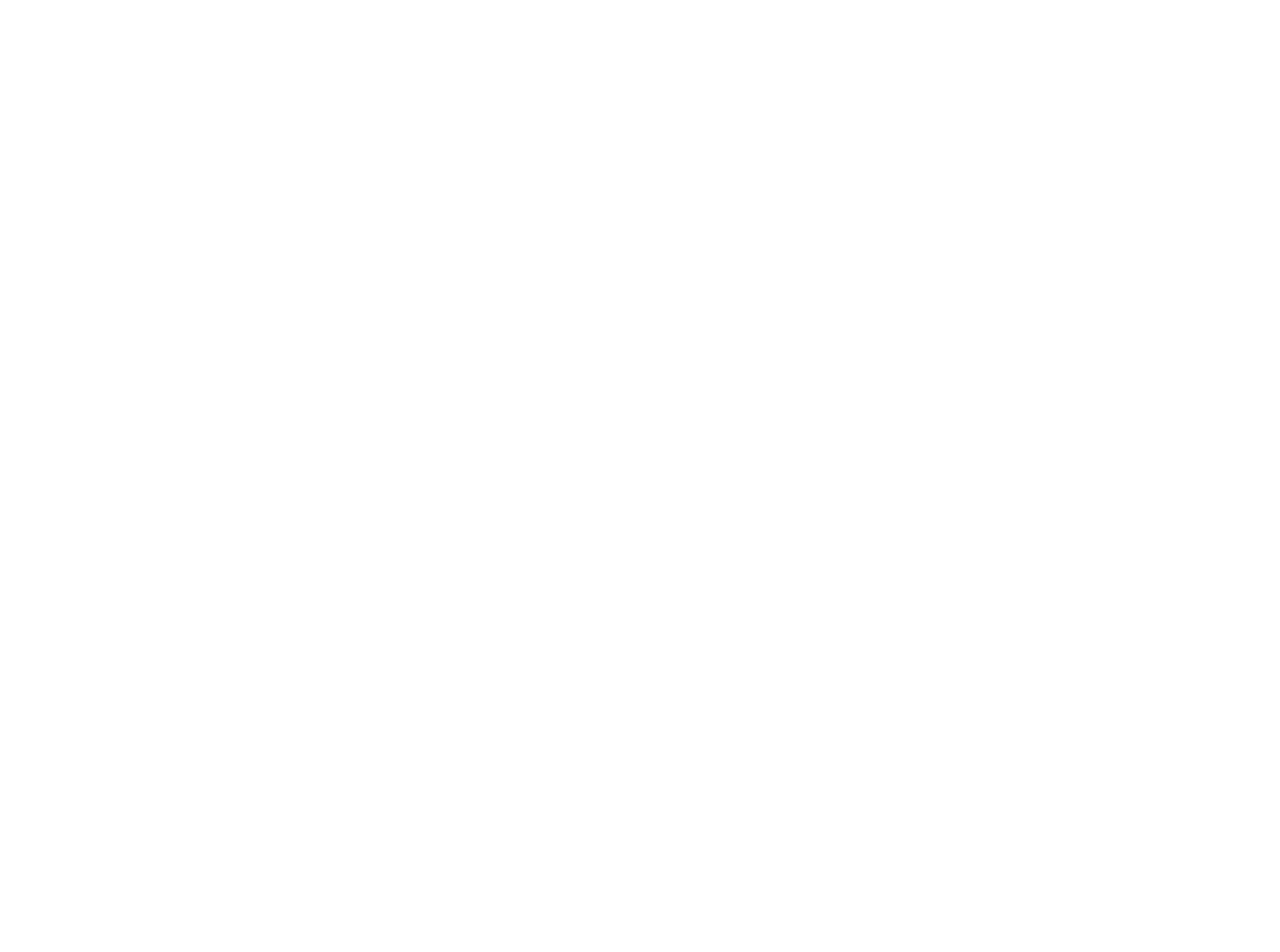
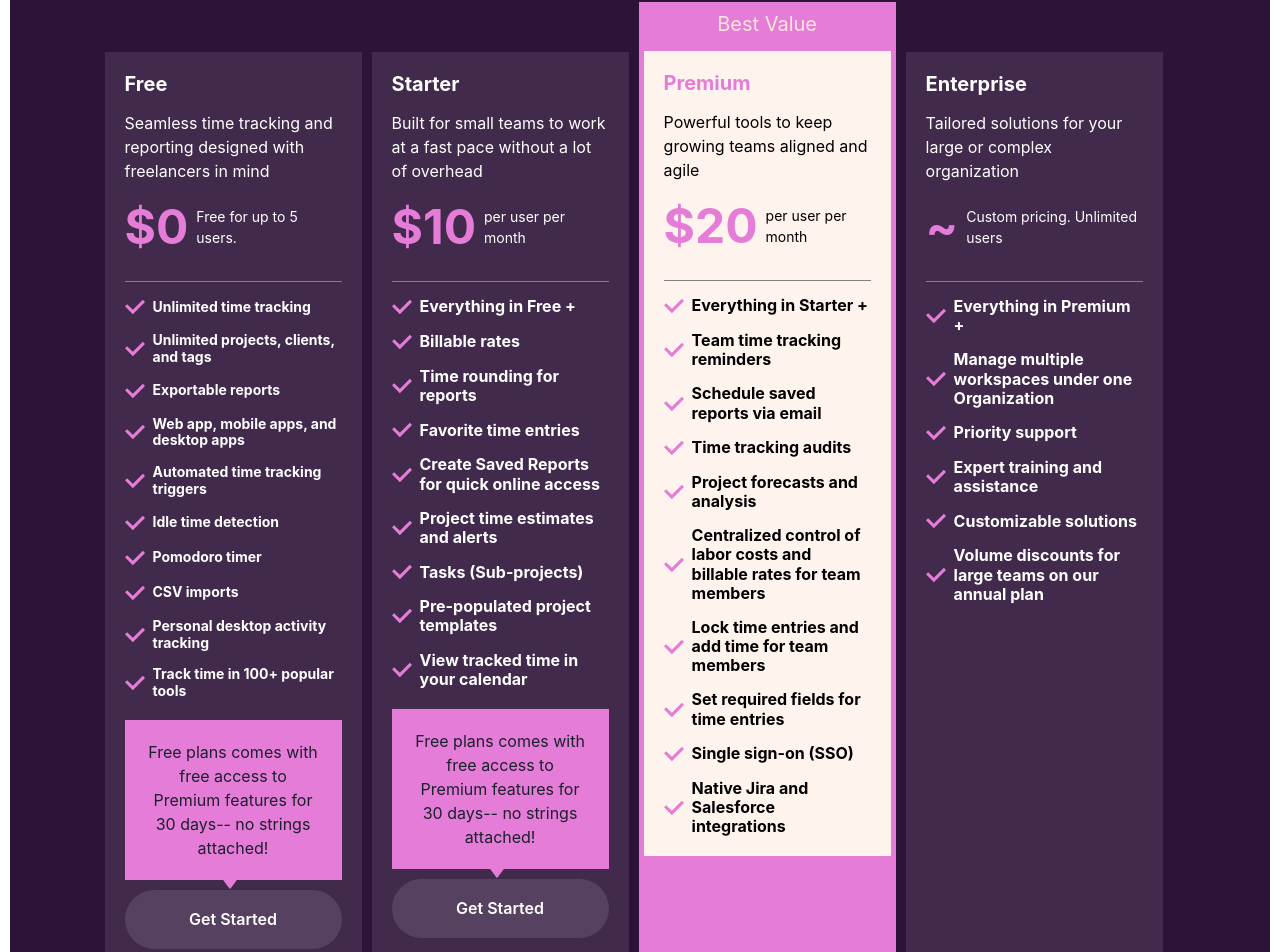
Before and after one commit to haresh2349/wrong-drain-3904, a React (Create React App) app: page / in a window 1280 px wide. Shown: the part 391-1343 px from the top of the page. Before the commit the page ends 800 px from the top, so only its background shows below. Built offline with nearby package versions, Linux system fonts and the light colour scheme.

Commit message:
pricing plans updated

```diff
--- /dev/null
+++ b/src/Components/Pricing/Plans.jsx
@@ -0,0 +1,377 @@
+import {
+  Box,
+  Button,
+  Flex,
+  Grid,
+  GridItem,
+  Heading,
+  HStack,
+  Stack,
+  Text,
+} from "@chakra-ui/react";
+import React from "react";
+import { CheckIcon, TriangleDownIcon } from "@chakra-ui/icons";
+const Plans = () => {
+  const free = [
+    {
+      id: 1,
+      text: "Unlimited time tracking",
+    },
+    {
+      id: 2,
+      text: "Unlimited projects, clients, and tags",
+    },
+    {
+      id: 3,
+      text: "Exportable reports",
+    },
+    {
+      id: 4,
+      text: "Web app, mobile apps, and desktop apps",
+    },
+    {
+      id: 5,
+      text: "Automated time tracking triggers",
+    },
+    {
+      id: 6,
+      text: "Idle time detection",
+    },
+    {
+      id: 7,
+      text: "Pomodoro timer",
+    },
+    {
+      id: 8,
+      text: "CSV imports",
+    },
+    {
+      id: 9,
+      text: "Personal desktop activity tracking",
+    },
+    {
+      id: 10,
+      text: "Track time in 100+ popular tools",
+    },
+  ];
+  const starter = [
+    {
+      id: 1,
+      text: "Everything in Free +",
+    },
+    {
+      id: 2,
+      text: "Billable rates",
+    },
+    {
+      id: 3,
+      text: "Time rounding for reports",
+    },
+    {
+      id: 4,
+      text: "Favorite time entries",
+    },
+    {
+      id: 5,
+      text: "Create Saved Reports for quick online access",
+    },
+    {
+      id: 6,
+      text: "Project time estimates and alerts",
+    },
+    {
+      id: 7,
+      text: "Tasks (Sub-projects)",
+    },
+    {
+      id: 8,
+      text: "Pre-populated project templates",
+    },
+    {
+      id: 9,
+      text: "View tracked time in your calendar",
+    },
+  ];
+  const premium = [
+    {
+      id: 1,
+      text: "Everything in Starter +",
+    },
+    {
+      id: 2,
+      text: "Team time tracking reminders",
+    },
+    {
+      id: 3,
+      text: "Schedule saved reports via email",
+    },
+    {
+      id: 4,
+      text: "Time tracking audits",
+    },
+    {
+      id: 5,
+      text: "Project forecasts and analysis",
+    },
+    {
+      id: 6,
+      text: "Centralized control of labor costs and billable rates for team members",
+    },
+    {
+      id: 7,
+      text: "Lock time entries and add time for team members",
+    },
+    {
+      id: 8,
+      text: "Set required fields for time entries",
+    },
+    {
+      id: 9,
+      text: "Single sign-on (SSO)",
+    },
+    {
+      id: 10,
+      text: "Native Jira and Salesforce integrations",
+    },
+  ];
+  const enterPrise = [
+    {
+      id: 1,
+      text: "Everything in Premium +",
+    },
+    {
+      id: 2,
+      text: "Manage multiple workspaces under one Organization",
+    },
+    {
+      id: 3,
+      text: "Priority support",
+    },
+    {
+      id: 4,
+      text: "Expert training and assistance",
+    },
+    {
+      id: 5,
+      text: "Customizable solutions",
+    },
+    {
+      id: 6,
+      text: "Volume discounts for large teams on our annual plan",
+    },
+  ];
+  return (
+    <Box maxW="1260px" m="auto">
+      <Grid w="85%" m="auto" gridTemplateColumns={"repeat(4,24%)"} gap="10px">
+        <GridItem bg="#412A4C" p="20px" mt="50px">
+          <Heading size={"md"} color="#FFFF" mb="15px">
+            Free
+          </Heading>
+          <Text color="#FFFF" mb="20px">
+            Seamless time tracking and reporting designed with freelancers in
+            mind
+          </Text>
+          <HStack
+            borderBottom="1px solid #808080"
+            paddingBottom="30px"
+            mb="15px"
+          >
+            <Heading size={"2xl"} color="#E57CD8">
+              $0
+            </Heading>
+            <Text color="#FFFF" fontSize="14px">
+              Free for up to 5 users.
+            </Text>
+          </HStack>
+          <Flex flexDirection={"column"} gridGap="15px">
+            {free.map((el) => {
+              return (
+                <HStack key={el.id}>
+                  <CheckIcon color={"#E57CD8"} fontSize="20px" />
+                  <Heading size={"xs"} color="#FFFF">
+                    {el.text}
+                  </Heading>
+                </HStack>
+              );
+            })}
+          </Flex>
+          <Box>
+            <Box
+              bg="#E57CD8"
+              p="20px"
+              textAlign="center"
+              position="relative"
+              mb="10px"
+              mt="20px"
+            >
+              <Text>
+                Free plans comes with free access to Premium features for 30
+                days-- no strings attached!
+              </Text>
+              <TriangleDownIcon
+                position="absolute"
+                bottom="-12px"
+                left="45%"
+                color="#E57CD8"
+              />
+            </Box>
+            <Box>
+              <Button
+                w="100%"
+                p="20px 0"
+                size="ld"
+                borderRadius="30px"
+                bg="#564260"
+                color="#FFFF"
+              >
+                Get Started
+              </Button>
+            </Box>
+          </Box>
+        </GridItem>
+        <GridItem bg="#412A4C" p="20px" mt="50px">
+          <Heading color="#FFFF" size="md" mb="15px">
+            Starter
+          </Heading>
+          <Text color="#FFFF" mb="20px">
+            Built for small teams to work at a fast pace without a lot of
+            overhead
+          </Text>
+          <HStack
+            borderBottom="1px solid #808080"
+            paddingBottom="30px"
+            mb="15px"
+          >
+            <Heading size={"2xl"} color="#E57CD8">
+              $10
+            </Heading>
+            <Text color="#FFFF" fontSize="14px">
+              per user per month
+            </Text>
+          </HStack>
+          <Flex flexDirection={"column"} gridGap="15px">
+            {starter.map((el) => {
+              return (
+                <HStack key={el.id}>
+                  <CheckIcon color={"#E57CD8"} fontSize="20px" />
+                  <Heading size={"sm"} color="#FFFF">
+                    {el.text}
+                  </Heading>
+                </HStack>
+              );
+            })}
+          </Flex>
+          <Box>
+            <Box
+              bg="#E57CD8"
+              p="20px"
+              textAlign="center"
+              position="relative"
+              mb="10px"
+              mt="20px"
+            >
+              <Text>
+                Free plans comes with free access to Premium features for 30
+                days-- no strings attached!
+              </Text>
+              <TriangleDownIcon
+                position="absolute"
+                bottom="-12px"
+                left="45%"
+                color="#E57CD8"
+              />
+            </Box>
+            <Box>
+              <Button
+                w="100%"
+                p="20px 0"
+                size="ld"
+                borderRadius="30px"
+                bg="#564260"
+                color="#FFFF"
+              >
+                Get Started
+              </Button>
+            </Box>
+          </Box>
+        </GridItem>
+        <GridItem bg="#E57CD8">
+          <Text
+            color="#FCE5D8"
+            textAlign="center"
+            padding="7px"
+            fontSize="20px"
+          >
+            Best Value
+          </Text>
+          <Box bg="#FFF3ED" m="5px" p="20px">
+            <Heading color="#E57CD8" size="md" mb="15px">
+              Premium
+            </Heading>
+            <Text color="black" mb="20px">
+              Powerful tools to keep growing teams aligned and agile
+            </Text>
+            <HStack
+              borderBottom="1px solid #808080"
+              paddingBottom="30px"
+              mb="15px"
+            >
+              <Heading size={"2xl"} color="#E57CD8">
+                $20
+              </Heading>
+              <Text color="black" fontSize="14px">
+                per user per month
+              </Text>
+            </HStack>
+            <Flex flexDirection={"column"} gridGap="15px">
+              {premium.map((el) => {
+                return (
+                  <HStack key={el.id}>
+                    <CheckIcon color={"#E57CD8"} fontSize="20px" />
+                    <Heading size={"sm"} color="black">
+                      {el.text}
+                    </Heading>
+                  </HStack>
+                );
+              })}
+            </Flex>
+          </Box>
+        </GridItem>
+        <GridItem bg="#412A4C" p="20px" mt="50px">
+          <Heading color="#FFFF" size="md" mb="15px">
+            Enterprise
+          </Heading>
+          <Text color="#FFFF" mb="20px">
+            Tailored solutions for your large or complex organization
+          </Text>
+          <HStack
+            borderBottom="1px solid #808080"
+            paddingBottom="30px"
+            mb="15px"
+          >
+            <Heading size={"2xl"} color="#E57CD8">
+              ~
+            </Heading>
+            <Text color="#FFFF" fontSize="14px">
+              Custom pricing. Unlimited users
+            </Text>
+          </HStack>
+          <Flex flexDirection={"column"} gridGap="15px">
+            {enterPrise.map((el) => {
+              return (
+                <HStack key={el.id}>
+                  <CheckIcon color={"#E57CD8"} fontSize="20px" />
+                  <Heading size={"sm"} color="#FFFF">
+                    {el.text}
+                  </Heading>
+                </HStack>
+              );
+            })}
+          </Flex>
+        </GridItem>
+      </Grid>
+    </Box>
+  );
+};
+
+export default Plans;
--- a/src/Components/PricingPlans.jsx
+++ b/src/Components/Pricing/PricingPlans.jsx
@@ -1,6 +1,16 @@
-import { Box, Flex, Heading, HStack, Text, VStack } from "@chakra-ui/react";
+import {
+  Box,
+  Flex,
+  Grid,
+  GridItem,
+  Heading,
+  HStack,
+  Text,
+  VStack,
+} from "@chakra-ui/react";
 import React, { useState } from "react";
 import { TriangleDownIcon } from "@chakra-ui/icons";
+import Plans from "./Plans";
 const PricingPlans = () => {
   const [annactive, setAnnActive] = useState(true);
   const [Monactive, setMonActive] = useState(false);
@@ -18,20 +28,15 @@
           our Premium features.
         </Text>
       </Box>
-      <Box>
-        <Flex
-          maxW={"40%"}
-          m="auto"
-          justifyContent={"center"}
-          position="relative"
-        >
+      <Box m="60px auto 50px" maxW={"40%"} position="relative">
+        <Flex justifyContent={"center"}>
           <Box
             color={"black"}
             bg="#FCE5D8"
             p={"0px 30px"}
             position="absolute"
-            left="0px"
-            bottom="-20px"
+            left="-5px"
+            top="25px"
             transform="rotate(-25deg)"
           >
             <Text>Save 10%</Text>
@@ -39,12 +44,12 @@
               <TriangleDownIcon />
             </Text>
           </Box>
-          <Box color={"#FCE5D8"} fontSize="18px">
+          <Box color={"#FCE5D8"} fontSize="18px" p="10px 0">
             Choose your billing:
           </Box>
         </Flex>
         <Flex
-          maxW={"29.5%"}
+          maxW={"72.5%"}
           gridGap="5px"
           height="50px"
           p="3px 0"
@@ -102,6 +107,7 @@
           </Box>
         </Flex>
       </Box>
+      <Plans />
     </Box>
   );
 };
--- a/src/Pages/Pricing.jsx
+++ b/src/Pages/Pricing.jsx
@@ -1,6 +1,6 @@
 import { Box } from "@chakra-ui/react";
 import React from "react";
-import PricingPlans from "../Components/PricingPlans";
+import PricingPlans from "../Components/Pricing/PricingPlans";
 
 const Pricing = () => {
   return (
```
